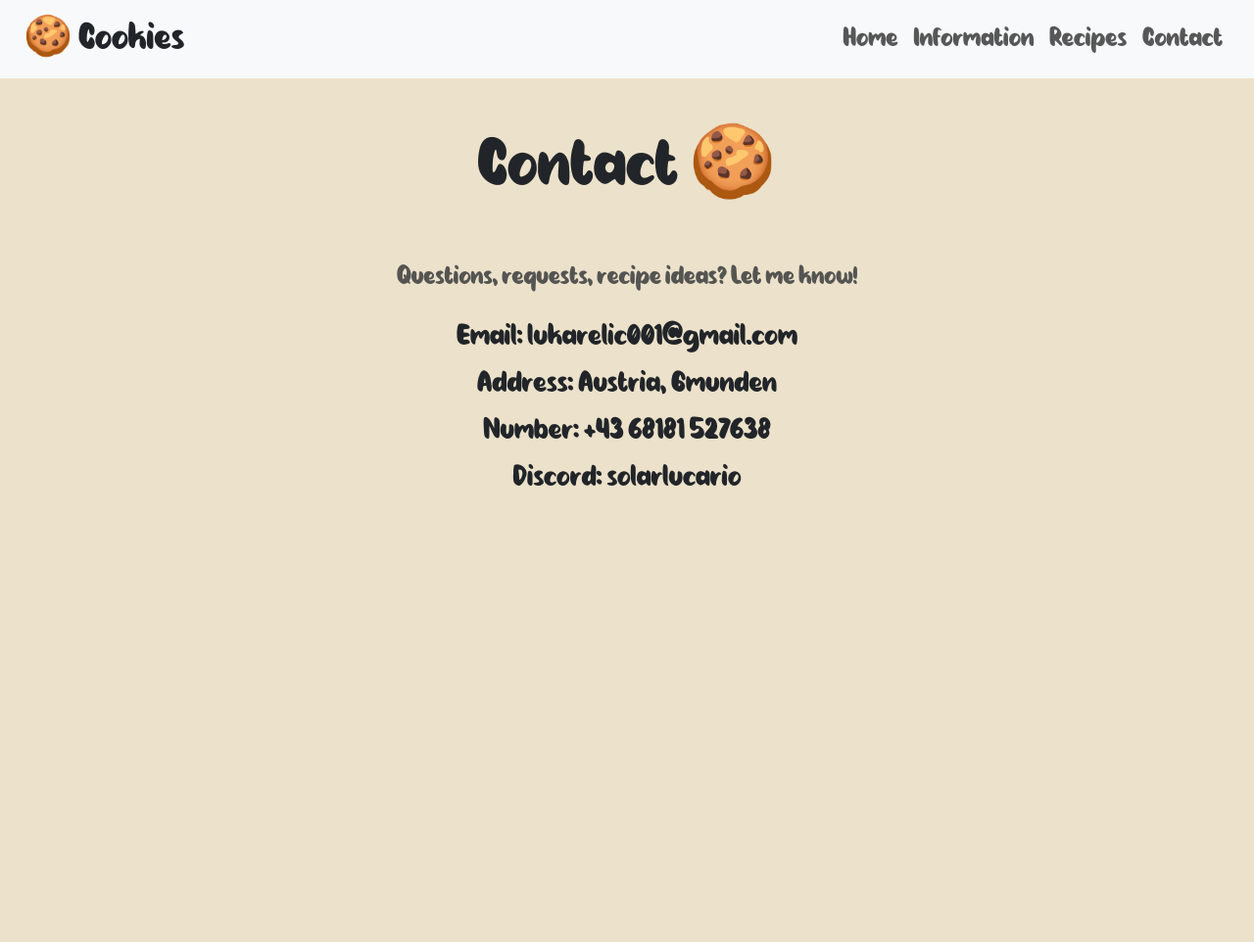
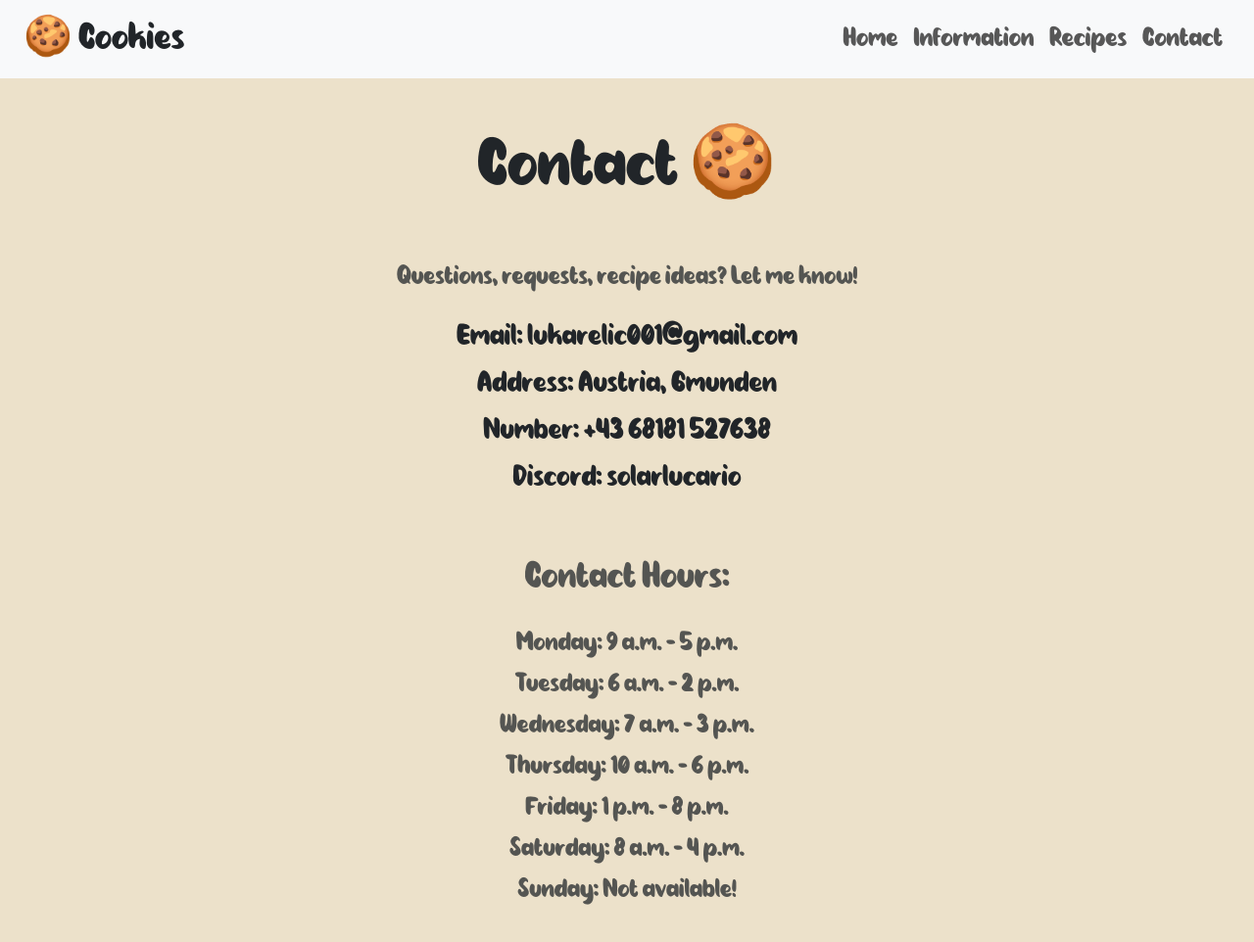
Before and after one commit to 2526-2ihif-wmc/wintertermprojectwebsite-LukaRelic, a plain HTML site: page contact.html in a window 1280 px wide. Shown: the whole page at 98% size. Before the commit the page ends 800 px from the top, so only its background shows below. Drawn offline with Linux system fonts and the light colour scheme.

Commit message:
Added contact hours

```diff
--- a/contact.html
+++ b/contact.html
@@ -34,6 +34,17 @@
                 <li>Number: +43 68181 527638</li>
                 <li>Discord: solarlucario</li>
             </ul>
+
+            <p class="text-muted fs-1">Contact Hours:</p>
+            <ul class="text-muted fs-3 list-unstyled">
+                <li>Monday: 9 a.m. - 5 p.m.</li>
+                <li>Tuesday: 6 a.m. - 2 p.m.</li>
+                <li>Wednesday: 7 a.m. - 3 p.m.</li>
+                <li>Thursday: 10 a.m. - 6 p.m.</li>
+                <li>Friday: 1 p.m. - 8 p.m.</li>
+                <li>Saturday: 8 a.m. - 4 p.m.</li>
+                <li>Sunday: Not available!</li>
+            </ul>
         </div>
     </section>
 </body>
```
